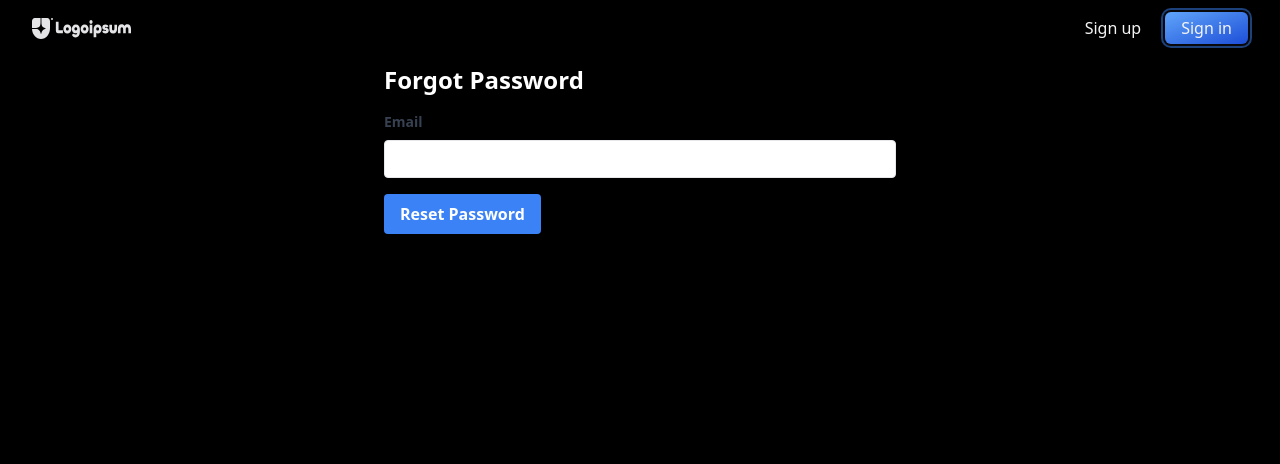
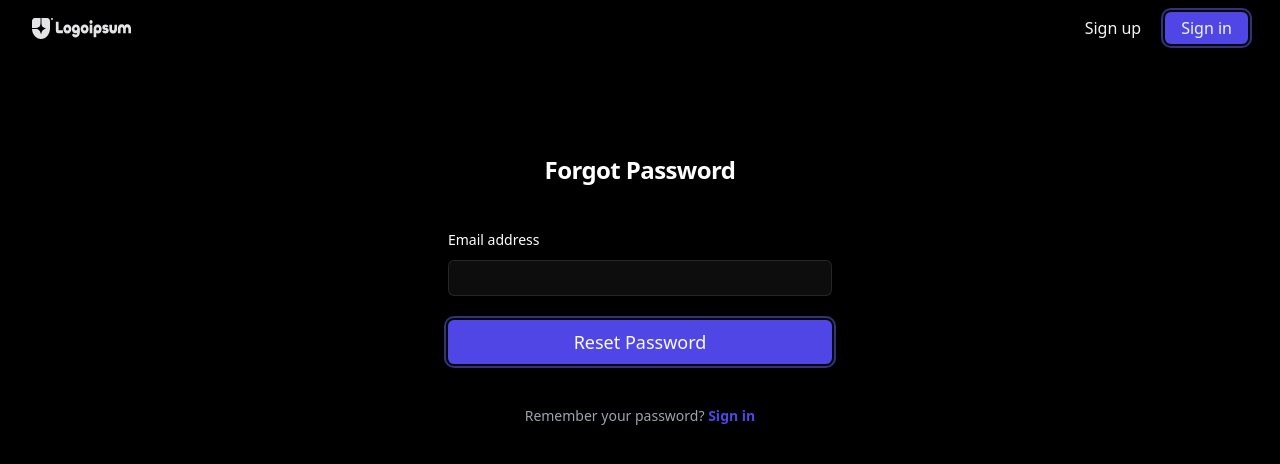
Before and after one commit to mikeguyon98/storytopia-fe, a React (Create React App) app: page /forget-password in a window 1280 px wide. Shown: the top 464 px of the page. Built offline with nearby package versions, Linux system fonts and the light colour scheme; no server answers.

Commit message:
add indigo-600

```diff
--- a/src/components/buttons/SplashButton.js
+++ b/src/components/buttons/SplashButton.js
@@ -5,7 +5,7 @@ export const SplashButton = ({ children, className, ...rest }) => {
   return (
     <button
       className={twMerge(
-        "rounded-md bg-gradient-to-br from-blue-400 to-blue-700 px-4 py-2 text-lg text-zinc-50 ring-2 ring-blue-500/50 ring-offset-2 ring-offset-zinc-950 transition-all hover:scale-[1.02] hover:ring-transparent active:scale-[0.98] active:ring-blue-500/70",
+        "rounded-md bg-indigo-600 px-4 py-2 text-lg text-zinc-50 ring-2 ring-indigo-500/50 ring-offset-2 ring-offset-zinc-950 transition-all hover:bg-indigo-500 hover:scale-[1.02] hover:ring-transparent active:bg-indigo-700 active:scale-[0.98] active:ring-indigo-500/70",
         className
       )}
       {...rest}
--- a/src/pages/ForgetPassword.js
+++ b/src/pages/ForgetPassword.js
@@ -1,8 +1,9 @@
 // pages/ForgetPassword.js
 import React, { useState } from 'react';
 import { sendPasswordResetEmail } from '../auth';
-import { useNavigate } from 'react-router-dom';
+import { useNavigate, Link } from 'react-router-dom';
 import Page from '../components/utils/Page';
+import { SplashButton } from '../components/buttons/SplashButton';
 
 const ForgetPassword = () => {
   const [email, setEmail] = useState('');
@@ -37,42 +38,56 @@ const ForgetPassword = () => {
 
   return (
     <Page>
-      <div className="w-full">
-        <div className="max-w-lg mx-auto">
-          <h2 className="text-2xl font-bold mb-4">Forgot Password</h2>
+      <div className="flex min-h-full flex-1 flex-col justify-center px-6 py-12 lg:px-8">
+        <div className="sm:mx-auto sm:w-full sm:max-w-sm">
+          <h2 className="mt-10 text-center text-2xl font-bold leading-9 tracking-tight text-white">
+            Forgot Password
+          </h2>
+        </div>
+
+        <div className="mt-10 sm:mx-auto sm:w-full sm:max-w-sm">
           {error && (
             <div className="bg-red-100 border border-red-400 text-red-700 px-4 py-3 rounded relative mb-4" role="alert">
-              <strong className="font-bold">Error: </strong>
               <span className="block sm:inline">{error}</span>
             </div>
           )}
           {success && (
             <div className="bg-green-100 border border-green-400 text-green-700 px-4 py-3 rounded relative mb-4" role="alert">
-              <strong className="font-bold">Success: </strong>
               <span className="block sm:inline">Password reset email sent. Check your inbox.</span>
             </div>
           )}
-          <form onSubmit={handleResetPassword}>
-            <div className="mb-4">
-              <label htmlFor="email" className="block text-gray-700 text-sm font-bold mb-2">
-                Email
+          <form className="space-y-6" onSubmit={handleResetPassword}>
+            <div>
+              <label htmlFor="email" className="block text-sm font-medium leading-6 text-white">
+                Email address
               </label>
+              <div className="mt-2">
                 <input
+                  id="email"
+                  name="email"
                   type="email"
-                id="email"
-                className="shadow appearance-none border rounded w-full py-2 px-3 text-gray-700 leading-tight focus:outline-none focus:shadow-outline"
+                  autoComplete="email"
+                  required
+                  className="block w-full rounded-md border-0 bg-white/5 py-1.5 text-white shadow-sm ring-1 ring-inset ring-white/10 focus:ring-2 focus:ring-inset focus:ring-indigo-600 sm:text-sm sm:leading-6"
                   value={email}
                   onChange={(e) => setEmail(e.target.value)}
-                required
                 />
               </div>
-            <button
-              type="submit"
-              className="bg-blue-500 hover:bg-blue-700 text-white font-bold py-2 px-4 rounded focus:outline-none focus:shadow-outline"
-            >
+            </div>
+
+            <div>
+              <SplashButton type="submit" className="w-full">
                 Reset Password
-            </button>
+              </SplashButton>
+            </div>
           </form>
+
+          <p className="mt-10 text-center text-sm text-gray-400">
+            Remember your password?{' '}
+            <Link to="/signin" className="font-semibold leading-6 text-indigo-600 hover:text-indigo-500">
+              Sign in
+            </Link>
+          </p>
         </div>
       </div>
     </Page>
```
Lines whose indentation alone changed are shown as unchanged.
